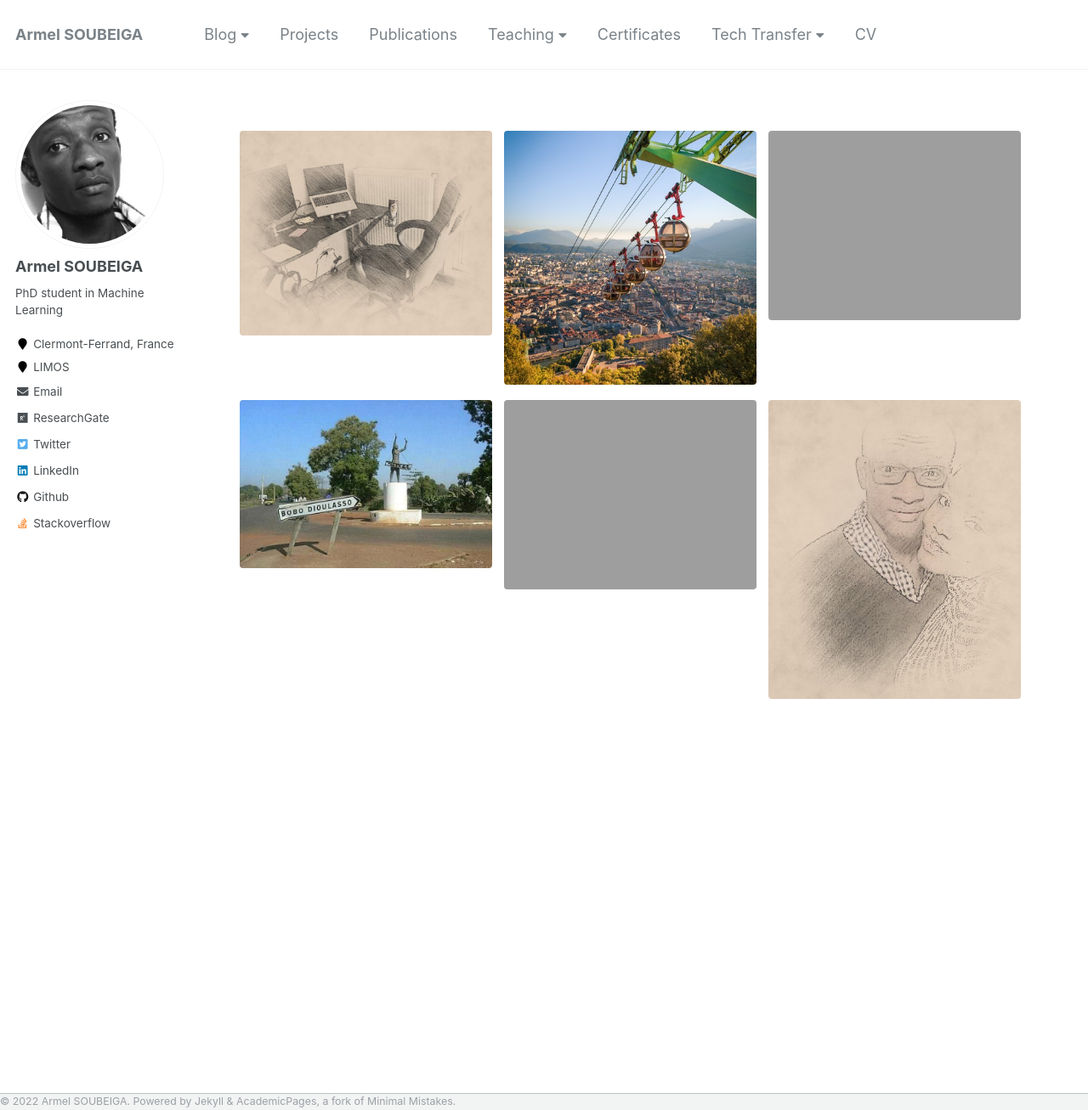
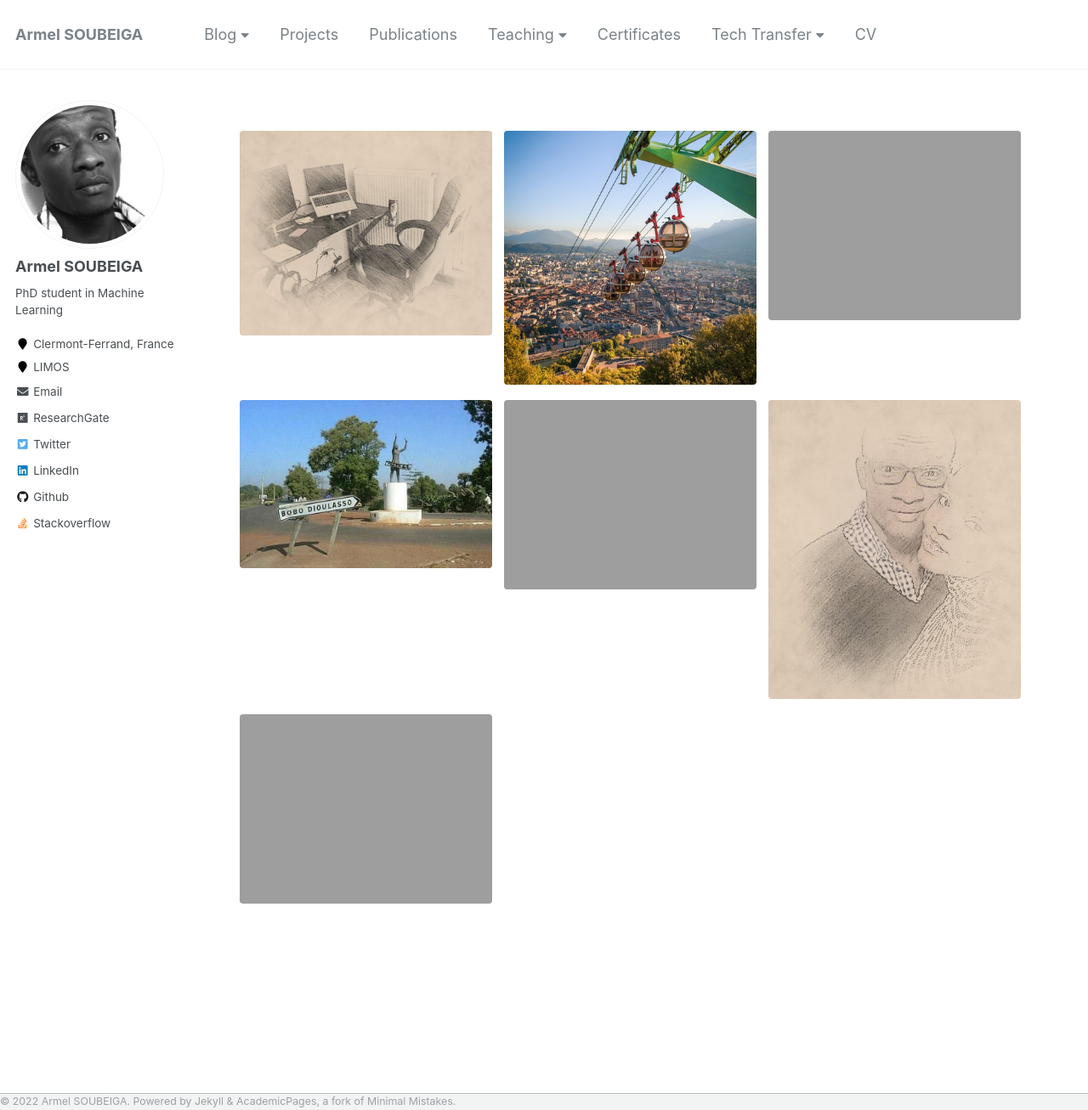
Before and after one commit to armelsoubeiga/armelsoubeiga.github.io, a Jekyll site: the page built from _pages/portfolio.html, in a window 1280 px wide and 1307 px high. Shown: the whole window at 85% size. Built offline with Jekyll 4.4.1, drawn with Linux system fonts in a browser that asks for light colours.

Commit message:
Update portfolio.html

```diff
--- a/_pages/portfolio.html
+++ b/_pages/portfolio.html
@@ -26,5 +26,9 @@ gallery:
     image_path: /porfolio/mymimi3.jpg
     alt: "my mimi"
     title: "my mimi"
+  - url: /porfolio/Porquerolles.jpg
+    image_path: /porfolio/Porquerolles.jpg
+    alt: "Autumn School in Artificial Intelligence - Porquerolles"
+    title: "Autumn School in Artificial Intelligence - Porquerolles"
 ---
 {% include gallery class="full" %}
```
